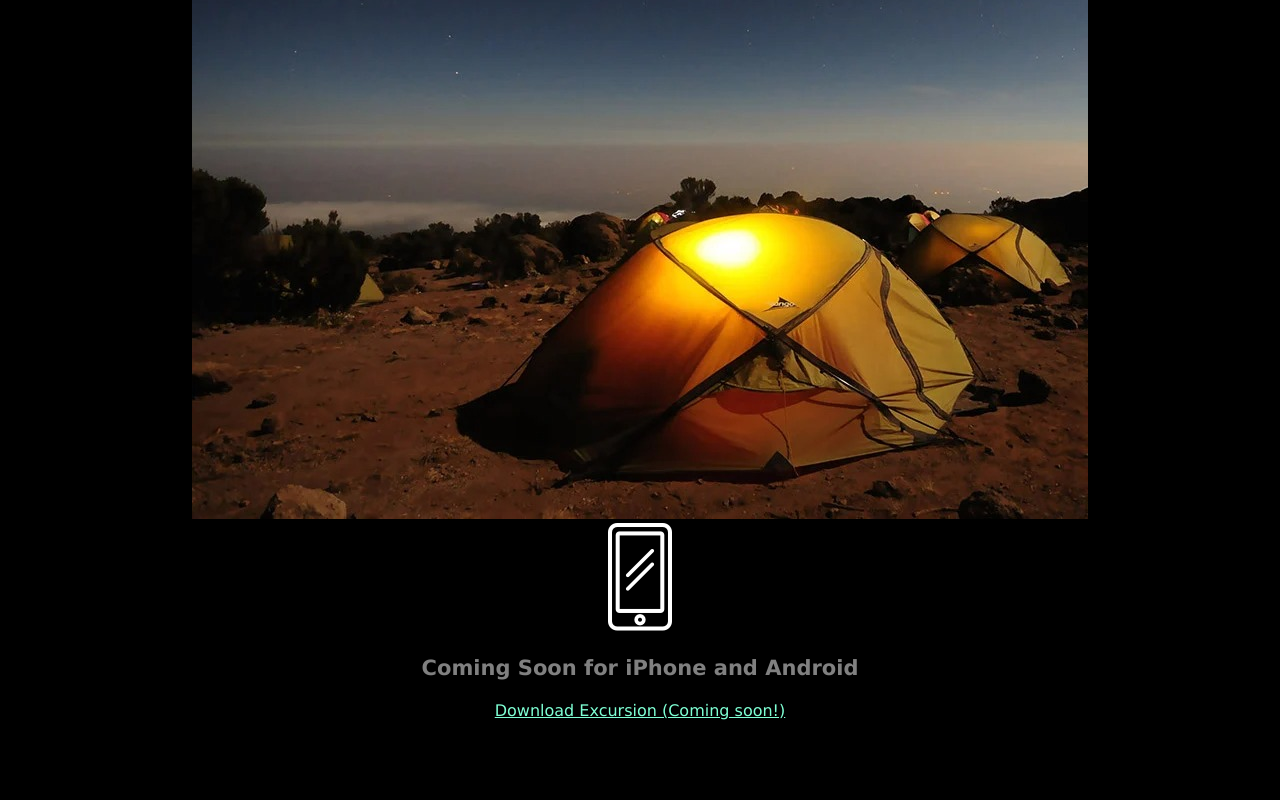
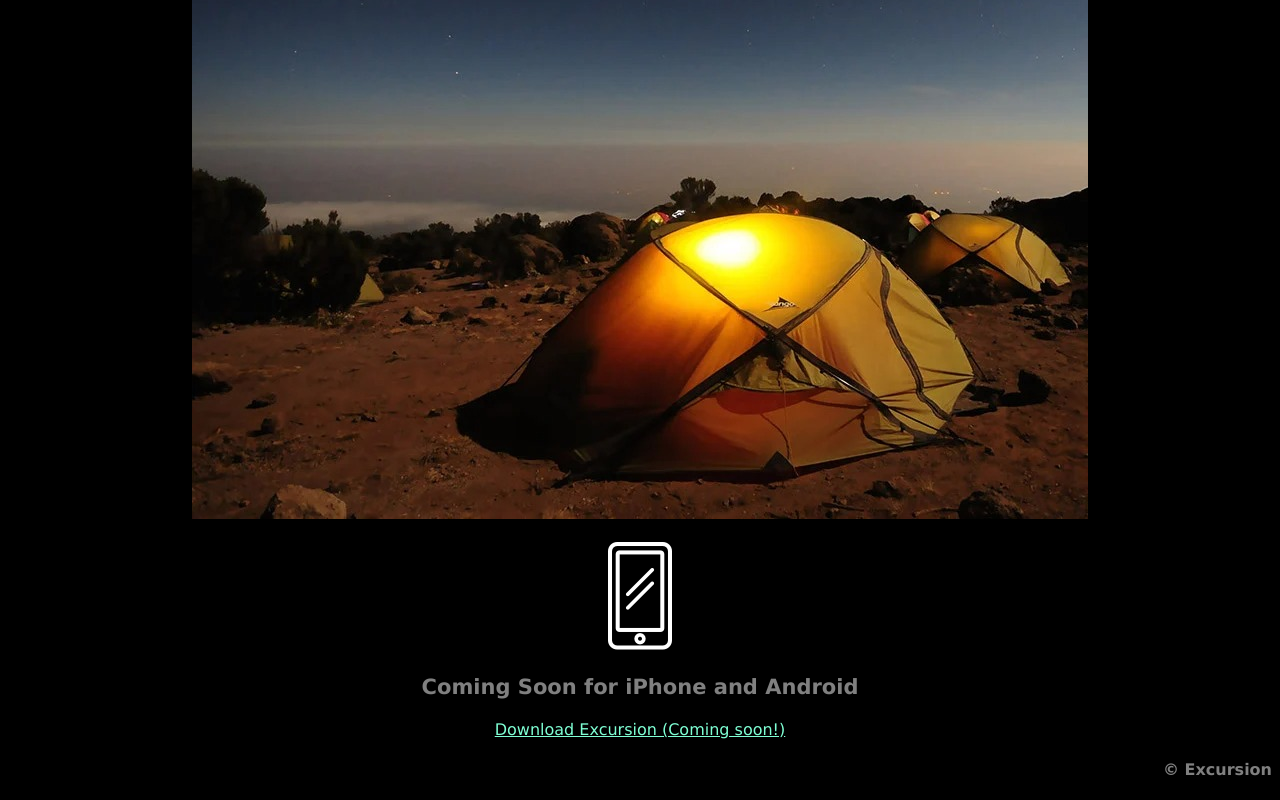
Before and after one commit to araujobernardo/excursion, a plain HTML site: page index.html in a window 1280 px wide. Shown: the part 470-1270 px from the top of the page. Before the commit the page ends 1198 px from the top, so only its background shows below. Drawn offline with Linux system fonts and the light colour scheme.

Commit message:
Final HTML and CSS

```diff
--- a/index.html
+++ b/index.html
@@ -22,6 +22,7 @@
         <img src="resources/images/camp.jpg" alt="camping tent at dusk">
 
         <br>
+        <br>
 
         <img src="resources/images/phone.png" alt="phone icon">
 
@@ -29,6 +30,9 @@
 
         <a href="#">Download Excursion (Coming soon!)</a>
     </body>
+    <footer>
+        <h4>© Excursion</h4>
+    </footer>
 
 
 </html>
--- a/resources/css/style.css
+++ b/resources/css/style.css
@@ -26,3 +26,8 @@ h3 {
     font-size: 21px;
     color: gray;
 }
+
+H4 {
+    text-align: right;
+    color: gray;
+}
```
